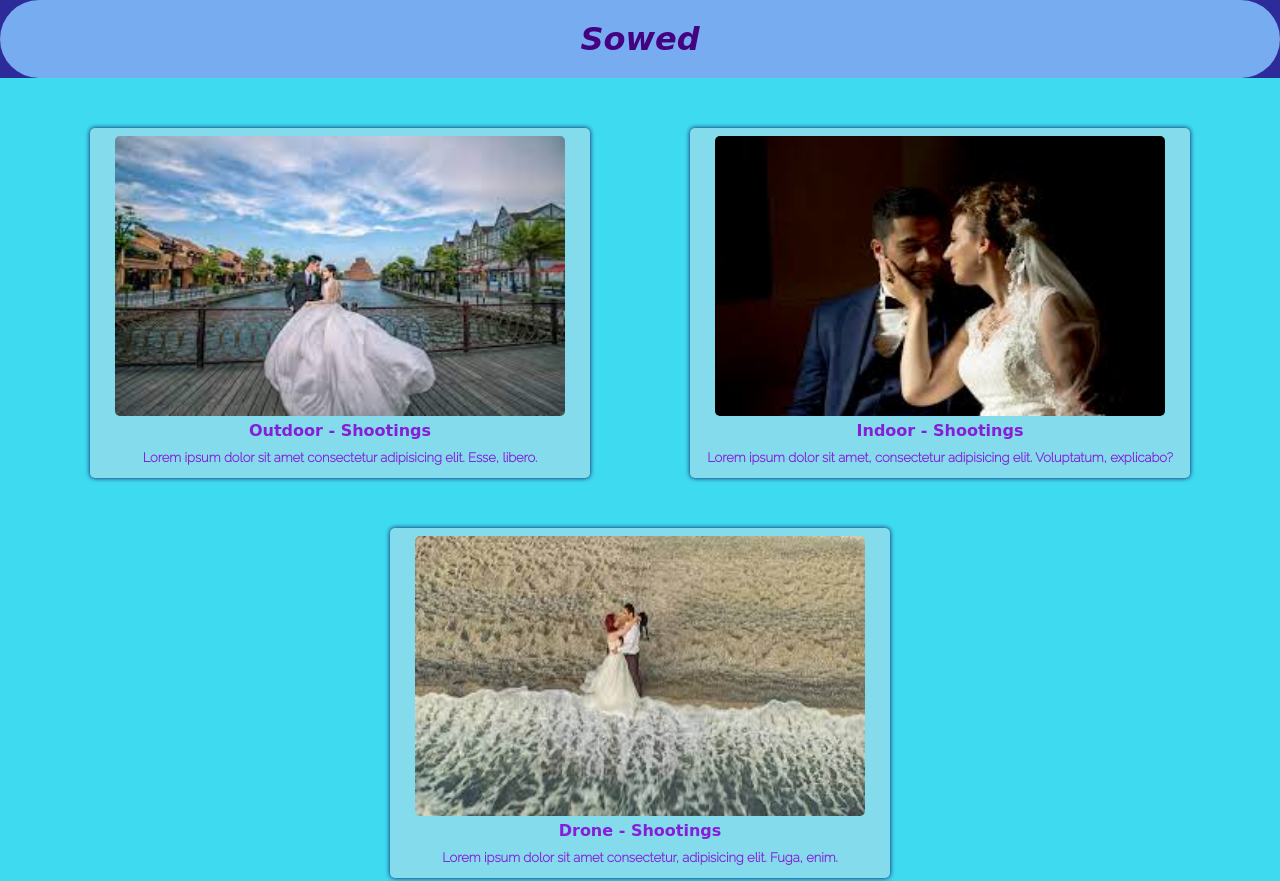
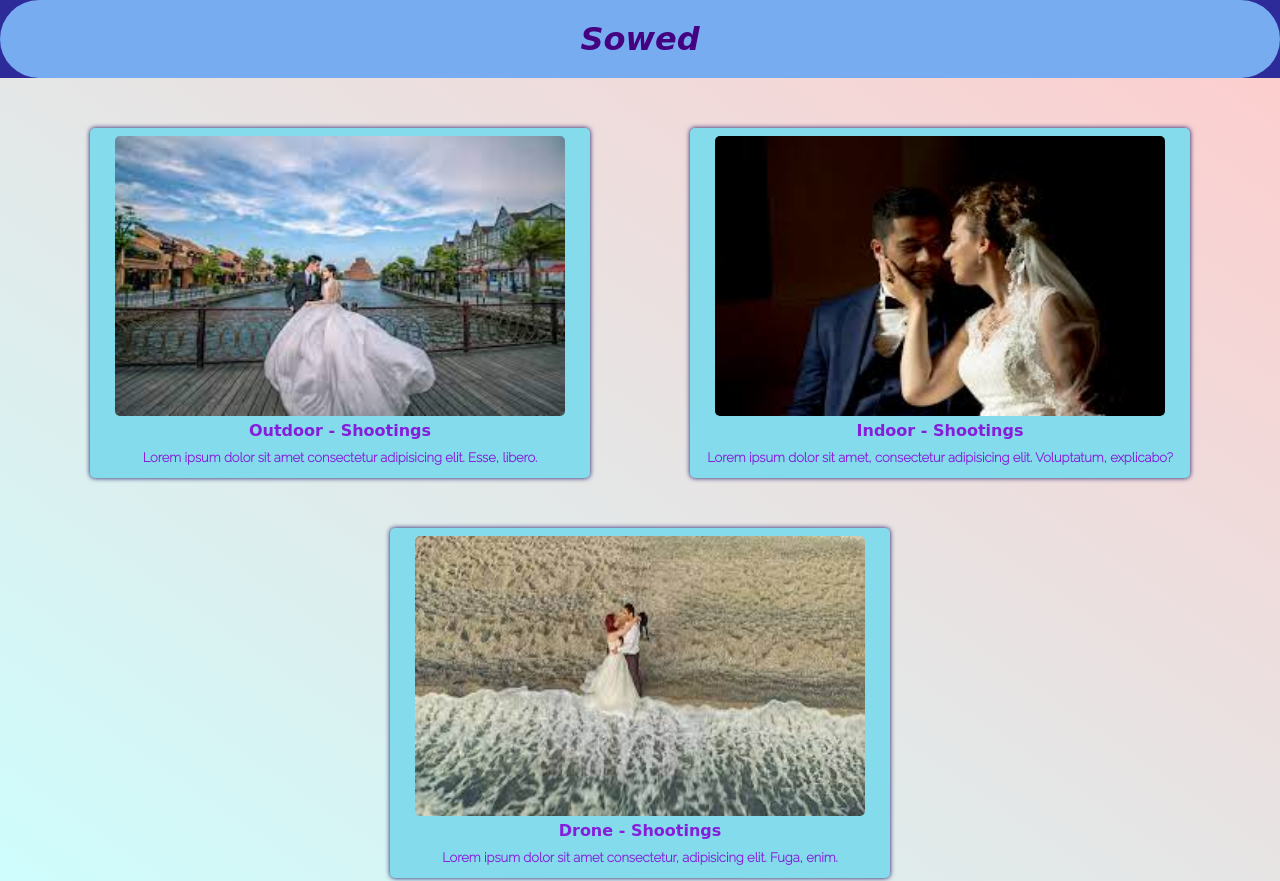
Before and after one commit to burakkarasel/Sowed-project, a plain HTML site: page index.html in a window 1280 px wide. Shown: the top 881 px of the page. Drawn offline with nearby package versions, Linux system fonts and the light colour scheme; a web font is replaced by a local one.

Commit message:
changed background color

```diff
--- a/style.css
+++ b/style.css
@@ -5,7 +5,7 @@
 }
 body{
     color: rgb(134, 29, 219);
-    background-color: #3edbf0;
+    background-image: linear-gradient(35deg, #CCFFFF, #FFCCCC);
     font-family: sans-serif;
 }
 header{
```
